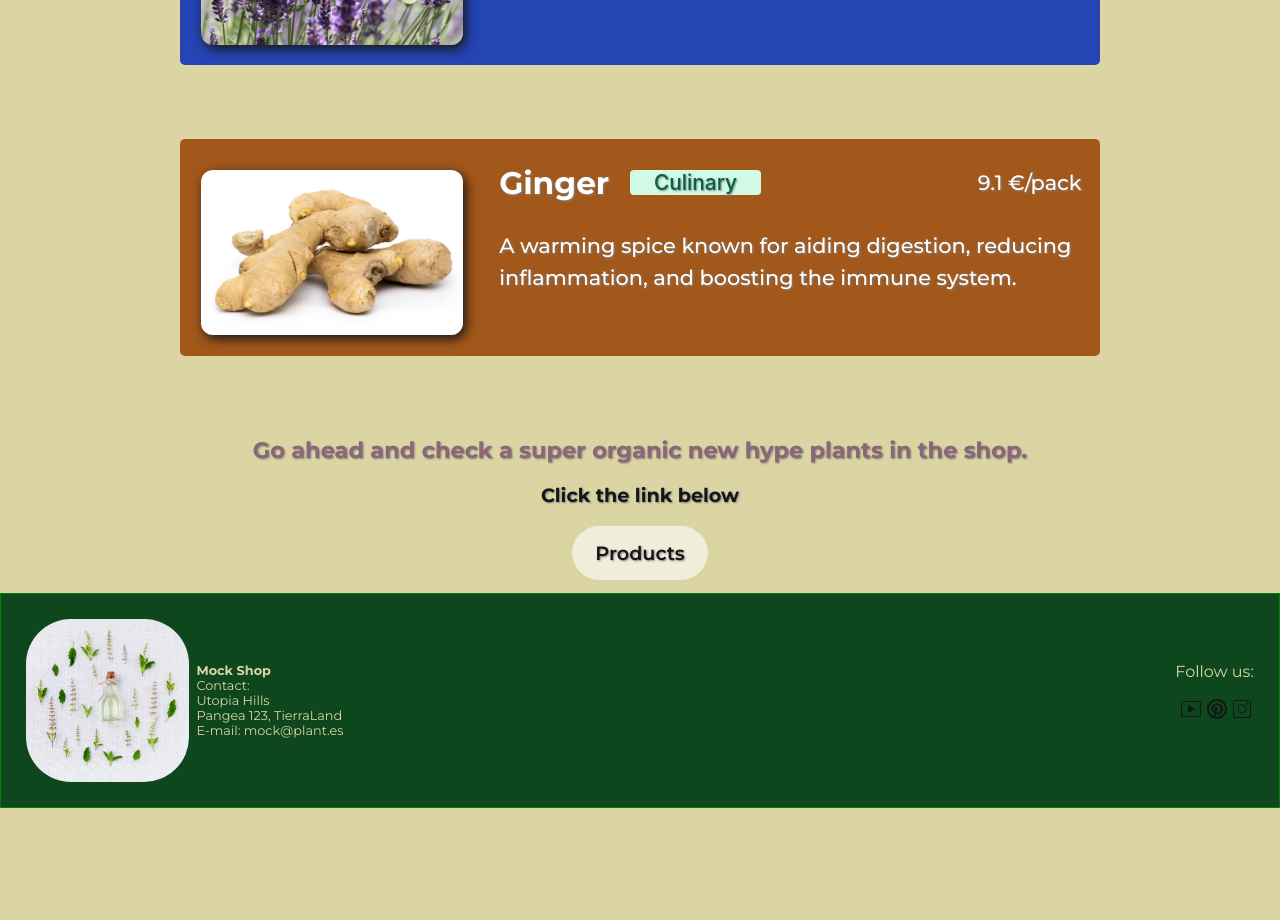
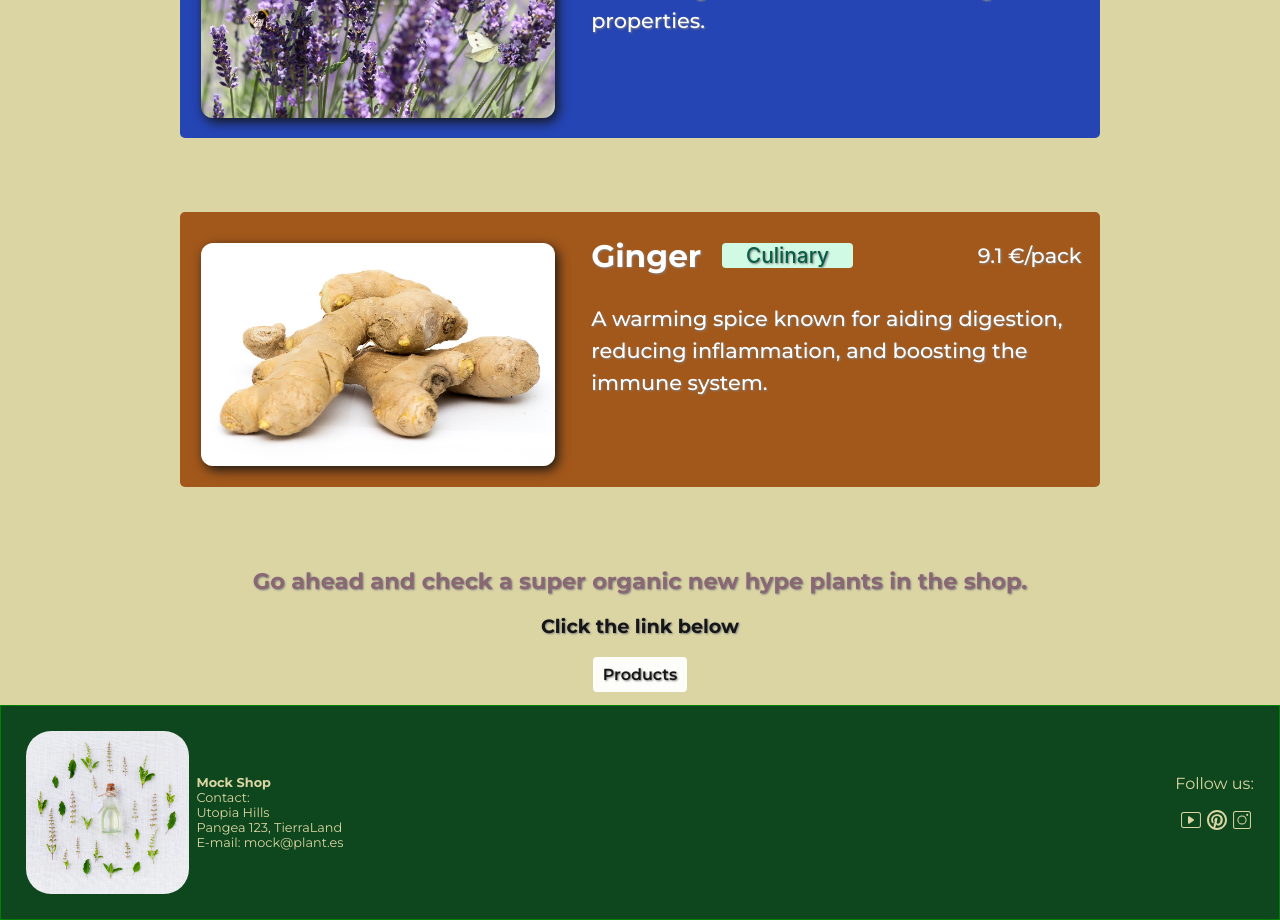
Before and after one commit to zenidreney/react-router, a React (Vite) app: page / in a window 1280 px wide. Shown: the part 1100-2020 px from the top of the page. Before the commit the page ends 1908 px from the top, so only its background shows below. Built offline with nearby package versions, Linux system fonts and the light colour scheme; a web font is replaced by a local one.

Commit message:
Refactored app styles, created custom hook.

```diff
--- a/src/App.css
+++ b/src/App.css
@@ -1,56 +1,107 @@
+/* CART AND CHECKOUT STYLES */
+div.cart-container {
+    background-color: rgba(255, 255, 255, 0.25);
+    border-radius: 3px;
+    display: flex;
+    flex-wrap: wrap;
+    justify-content: space-between;
+    align-items: center;
+    width: 100%;
+    padding: 1em 1.2em;
+    gap: 1em;
+    box-shadow: 1px 1px 1px rgba(22, 22, 22, 0.2);
+}
 
+/* CART STYLES */
 
-img.generic-img,
 img.cart-img {
     border-radius: 4px;
-}
-
-img.cart-img {
     width: 27%;
 }
 
+div.sub-total-container {
+    text-align: end;
+}
 
-a.badge-link {
+/* CHECKOUT STYLES */
+
+div.parent-checkout-container {
+    display: flex;
+    flex-direction: column;
+    justify-content: center;
+    align-items: flex-end;
+
+    margin: 1em auto;
+    max-width: 820px;
+    box-shadow: 12px 12px 12px rgba(22, 22, 22, 0.5);
+    border: 1px solid rgba(22, 22, 22, 0.2);
+    padding-bottom: 2em;
+}
+
+div.parent-checkout-container>p {
+    padding: 1em;
+}
+
+div.checkout-container {
+    display: flex;
+    flex-direction: column;
+    justify-content: center;
+    align-items: center;
+    max-width: 720px;
+    margin: 1em auto;
+    padding-inline: 0.2em;
+
+}
+
+div.checkout-container>h2 {
     color: #161616;
 }
 
-a.to-btn,
-p.back-to-p {
-    background-color: rgba(255, 255, 255, 0.6);
-    padding-inline: 1.2em;
-    border-radius: 40px;
-    display: inline-block;
-    margin-inline: 0.25em;
-    cursor: pointer;
+
+form.checkout-form {
+    display: flex;
+    flex-direction: column;
+    min-width: 320px;
+    align-self: center;
+    border: 1px solid rgb(0, 0, 0, 0.3);
+    padding: 1em;
 }
 
-a.back-to-btn:hover,
-a.back-to-btn:focus {
-    text-decoration: none;
+form.checkout-form>button {
+    margin-top: 2em;
+    border: 1px solid #161616;
+    align-self: center;
+    padding: 0.6em 1.2em;
 }
 
-button {
-    border: none;
-    border-radius: 3px;
-    cursor: pointer;
-    background-color: #DBD5A4;
-    color: #161616;
-    margin-inline: 0.1em;
+/* CONTACT STYLES */
 
+section.contact {
+    display: flex;
+    justify-content: space-around;
+    align-items: center;
+    flex-direction: column;
+    min-height: 100vh;
+    width: 100%;
+    max-width: 720px;
 }
 
-button:hover,
-button:focus {
-    background-color: #161616;
-    color: #DBD5A4;
+section.contact>div.contact-info {
+    display: flex;
+    justify-content: center;
+    align-items: center;
+    gap: 2em;
 }
 
-button.buy-btn {
+div.contact-info a {
+    padding: 0;
+    color: rgb(15, 58, 34);
+    text-decoration: underline;
+}
 
-    padding: 1em 2em;
-    margin-block: 1em 0.3em;
-    border-radius: 5px;
-}
+
+/* HOME STYLES */
+
 
 
 section.home {
@@ -95,19 +146,17 @@ div.promo-home {
     padding: 0;
 }
 
+/* PRODUCTS AND PRODUCT DETAILS STYLES */
 
+img.generic-img {
+    border-radius: 4px;
+}
 
-div.herb-info {
-    display: flex;
-    justify-content: flex-start;
-    align-items: center;
-    gap: 1em;
-}
 
 div.herb-els-container {
     position: relative;
-height: 100vh;
     border-radius: 16px;
+    height: 100%;
     max-width: 800px;
     display: flex;
     flex-wrap: wrap;
@@ -128,11 +177,17 @@ div.herb-els-container::before {
     /* W3C, IE 10+/ Edge, Firefox 16+, Chrome 26+, Opera 12+, Safari 7+ */
     border-radius: 12px;
     filter: blur(4px);
-    bottom: -5%;
     width: 110%;
     max-width: 100vw;
     z-index: -1;
     height: 100%;
+}
+
+div.btn-link-container {
+    margin-top: 0.8em;
+    display: flex;
+    justify-content: space-between;
+    align-items: center;
 }
 
 div.generic-herb-el-container {
@@ -150,82 +205,7 @@ div.generic-herb-el {
     align-items: center;
 }
 
-p.name-p {
-    padding-block: 0.65em;
-    font-size: 1.2rem;
-    font-weight: 600;
-}
-
-p.back-to-p {
-    font-size: 1rem;
-}
-
-
-div.cart-container {
-    background-color: rgba(255, 255, 255, 0.25);
-    border-radius: 3px;
-    display: flex;
-    flex-wrap: wrap;
-    justify-content: space-between;
-    align-items: center;
-    width: 100%;
-    padding: 1em 1.2em;
-    gap: 1em;
-    box-shadow: 1px 1px 1px rgba(22, 22, 22, 0.2);
-}
-
-div.sub-total-container {
-    text-align: end;
-}
-
-div.parent-checkout-container {
-    display: flex;
-    flex-direction: column;
-    justify-content: center;
-    align-items: flex-end;
-
-    margin: 0 auto;
-    max-width: 820px;
-    box-shadow: 12px 12px 12px rgba(22, 22, 22, 0.5);
-    border: 1px solid rgba(22, 22, 22, 0.2);
-    padding-bottom: 2em;
-}
-
-div.parent-checkout-container > p {
-    padding: 1em;
-}
-
-div.checkout-container {
-    display: flex;
-    flex-direction: column;
-    justify-content: center;
-    align-items: center;
-    max-width: 720px;
-    margin: 1em auto;
-
-}
-
-div.checkout-container > h2 {
-    color: #161616;
-}
-
-
-
-form.checkout-form {
-    display: flex;
-    flex-direction: column;
-    min-width: 320px;
-    align-self: center;
-    border: 1px solid rgb(0, 0, 0, 0.3);
-    padding: 1em;
-}
-
-form.checkout-form > button {
-    margin-top: 2em;
-    border: 1px solid #161616;
-    align-self: center;
-    padding: 0.6em 1.2em;
-}
+/* THANK YOU STYLES */
 
 div.summary-container {
     display: flex;
@@ -233,40 +213,16 @@ div.summary-container {
     justify-content: center;
     align-items: center;
     max-width: 720px;
-    margin:  0 auto;
+    margin: 0 auto;
     text-align: center;
-
 }
 
-div.summary-container > h4 {
+div.summary-container>h4 {
     margin-bottom: 1em;
 }
 
-div.summary-container > a {
+div.summary-container>a {
     margin-top: 1em;
-}
-
-section.contact {
-    display: flex;
-    justify-content: space-around;
-    align-items: center;
-    flex-direction: column;
-    min-height: 100vh;
-    width: 100%;
-    max-width: 720px;
-}
-
-section.contact > div.contact-info {
-    display: flex;
-    justify-content: center;
-    align-items: center;
-    gap: 2em;
-}
-
-div.contact-info a {
-    padding: 0;
-    color: rgb(15, 58, 34);
-    text-decoration: underline;
 }
 
 
@@ -277,43 +233,51 @@ div.contact-info a {
 
 @media (min-width: 600px) {
 
-    section.home > img {
+    /* HOME COMPONENT */
+    section.home>img {
         width: 40%;
     }
 
+    /* PRODUCTS COMPONENT */
     img.generic-img {
-        width: 50%;
+        width: 70%;
         height: 10vh;
     }
 
+    /* CART COMPONENT */
     img.cart-img {
         width: 20%;
     }
 }
 
-
 /* DESKTOP */
 
 @media (min-width: 1250px) {
+
+    /* PRODUCTS COMPONENT */
     img.generic-img {
-        width: 70%;
+        width: 86%;
         height: 20vh;
     }
 
+    /* CART COMPONENT */
     img.cart-img {
         width: 20%;
     }
+
 }
-
 
 /* PHONE LANDSCAPE */
 
 @media (max-width: 720px) and (orientation: landscape) {
+
+    /* PRODUCTS COMPONENT */
     img.generic-img {
         width: 50%;
         height: 20vh;
     }
 
+    /* CART COMPONENT */
     img.cart-img {
         width: 12%;
     }
--- a/src/components/Footer.css
+++ b/src/components/Footer.css
@@ -32,16 +32,6 @@ footer > div.right {
 }
 
 
-
-
-
-img.logo-icon {
-    width: 20%;
-    height: 100%;
-    border-radius: 45px;
-    align-self: center;
-}
-
 div.right {
     display: flex;
     flex-direction: column;
@@ -59,3 +49,8 @@ div.left {
     gap: 0.6em;
 align-items: center;
 }
+
+svg.social-logo {
+    color: #DBD5A4;
+    font-size: 1.5rem;
+}
--- a/src/components/HerbDetailContainer.css
+++ b/src/components/HerbDetailContainer.css
@@ -66,6 +66,9 @@ p.name {
 div.herb-info {
     display: flex;
     flex-wrap: wrap;
+
+    justify-content: flex-start;
+    align-items: center;
     gap: 1em;
 }
 
@@ -102,7 +105,7 @@ div.content {
         display: flex;
         justify-content: center;
         padding: 1.5em 1em 1em;
-        max-width: 33%;
+        max-width: 43%;
     }
 
     img.profile {
--- a/src/components/Layout.tsx
+++ b/src/components/Layout.tsx
@@ -1,5 +1,6 @@
 import { NavLink, Outlet } from "react-router"
 import { useCart } from "../hooks/useCart"
+import { useScrollToTop } from "../hooks/useScrollToTop"
 import Header from "./Header"
 import Footer from "./Footer"
 
@@ -16,7 +17,10 @@ export default function Layout() {
 
     const { cartItems } = useCart()
 
+    useScrollToTop()
+
     return (
+
         <main className="main-container">
 
             <Header />
--- /dev/null
+++ b/src/hooks/useScrollToTop.ts
@@ -0,0 +1,13 @@
+import { useEffect } from "react";
+import { useLocation } from "react-router";
+
+function useScrollToTop() {
+
+const { pathname } = useLocation()
+
+useEffect(() => {
+    window.scrollTo({top: 0})
+}, [pathname])
+}
+
+export { useScrollToTop }
--- a/src/index.css
+++ b/src/index.css
@@ -28,6 +28,28 @@ a:hover {
 }
 
 
+a.badge-link {
+    color: #161616;
+}
+
+
+
+button {
+    border: none;
+    border-radius: 3px;
+    cursor: pointer;
+    background-color: #DBD5A4;
+    color: #161616;
+    margin-inline: 0.1em;
+}
+
+button:hover,
+button:focus {
+    background-color: #161616;
+    color: #DBD5A4;
+}
+
+
 main {
     padding: 10px 10px 0 10px;
     display: flex;
@@ -36,8 +58,53 @@ main {
     flex-direction: column;
 }
 
+nav {
+    padding: 0.3em 0;
+    border-radius: 3px;
+    border: 1px solid rgba(22, 22, 22, 0.5);
+}
+
 /* UTILITY */
+
+.block-padding {
+    padding-block: 0.65em;
+    font-size: 1.2rem;
+    font-weight: 600;
+}
 
 .bold-text {
     font-weight: 600;
 }
+
+a.to-btn,
+p.back-to-p {
+    background-color: rgba(255, 255, 255, 0.95);
+    color: #161616;
+    padding: 0.5em 0.6em;
+    border-radius: 4px;
+    display: inline-block;
+    margin-inline: 0.5em;
+    cursor: pointer;
+    font-size: 1rem;
+}
+
+a.back-to-btn:hover,
+a.back-to-btn:focus {
+    text-decoration: none;
+}
+
+
+
+img.logo-icon {
+    width: 20%;
+    height: 100%;
+    border-radius: 25px;
+    align-self: center;
+}
+
+button.buy-btn {
+
+    padding: 1em 2em;
+    margin-block: 1em 0.3em;
+    border-radius: 5px;
+}
--- a/src/pages/Cart.tsx
+++ b/src/pages/Cart.tsx
@@ -11,7 +11,6 @@ export default function Cart() {
 
     useEffect(() => {
 
-        console.log(cartRef.current)
         cartRef.current?.scrollIntoView({ behavior: "smooth", block: "start" })
 
     }, [cartItems])
--- a/src/pages/Checkout.tsx
+++ b/src/pages/Checkout.tsx
@@ -1,5 +1,6 @@
 import { Link, useNavigate } from "react-router"
 import { useCart } from "../hooks/useCart"
+import "./Checkout.css"
 
 export default function Checkout() {
 
@@ -29,6 +30,7 @@ export default function Checkout() {
 
         if (!formData.name || !formData.cvv || !formData.cardNo) {
             alert("Please fill in")
+            return
         } else {
             alert("Your order has been submitted!")
             console.log("Submitted", {
--- a/src/pages/Home.tsx
+++ b/src/pages/Home.tsx
@@ -3,12 +3,9 @@ import { herbsData } from "../data"
 import { Link } from "react-router"
 
 export default function Home() {
-    console.log(herbsData[0])
 
     const randomNum = Math.floor(Math.random() * herbsData.length)
     const randomTwo = Math.floor(Math.random() * herbsData.length)
-
-    console.log(randomNum)
 
     return (
         <section className="home">
--- a/src/pages/ProductDetails.tsx
+++ b/src/pages/ProductDetails.tsx
@@ -1,4 +1,4 @@
-import { useParams } from "react-router"
+import { useParams, Link } from "react-router"
 import { herbsData } from "../data"
 import { useCart } from "../hooks/useCart"
 import HerbDetailContainer from "../components/HerbDetailContainer"
@@ -30,10 +30,13 @@ export default function ProductDetails() {
             >
                 <p>{herb.description} </p>
                 <p>Benefits: {herb.benefits.join(", ")} </p>
-                <button
-                    className="buy-btn"
-                    onClick={() => addToCart(herb)}
-                >Buy Now</button>
+                <div className="btn-link-container">
+                    <button
+                        className="buy-btn"
+                        onClick={() => addToCart(herb)}
+                    >Buy Now</button>
+                    <Link to="/products" className="to-btn">More Proucts</Link>
+                </div>
             </HerbDetailContainer>
 
         </div>
--- a/src/pages/Products.tsx
+++ b/src/pages/Products.tsx
@@ -12,7 +12,7 @@ export default function Products() {
                 <Link to={`/products/${herb.name.toLowerCase()}`}  >
                     <div className="generic-herb-el">
                         <img className="generic-img profile" src={`/images/${herb.image}`} alt={herb.alt} />
-                        <p className="name-p">
+                        <p className="block-padding">
                             {herb.name}
                         </p>
                     <p className="back-to-p">Click for more info</p>
```
Also changed, not shown: src/pages/Checkout.css (added).
